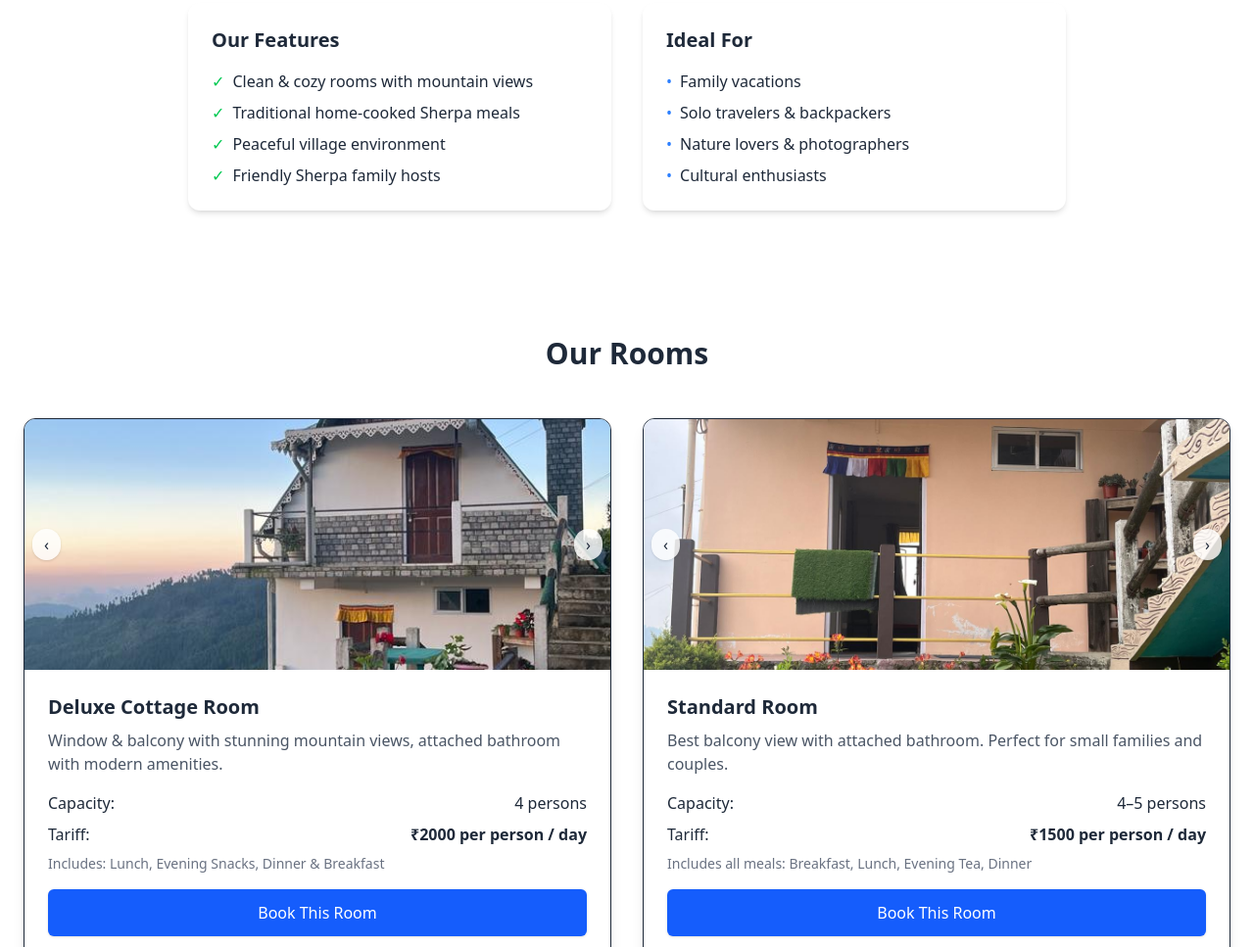
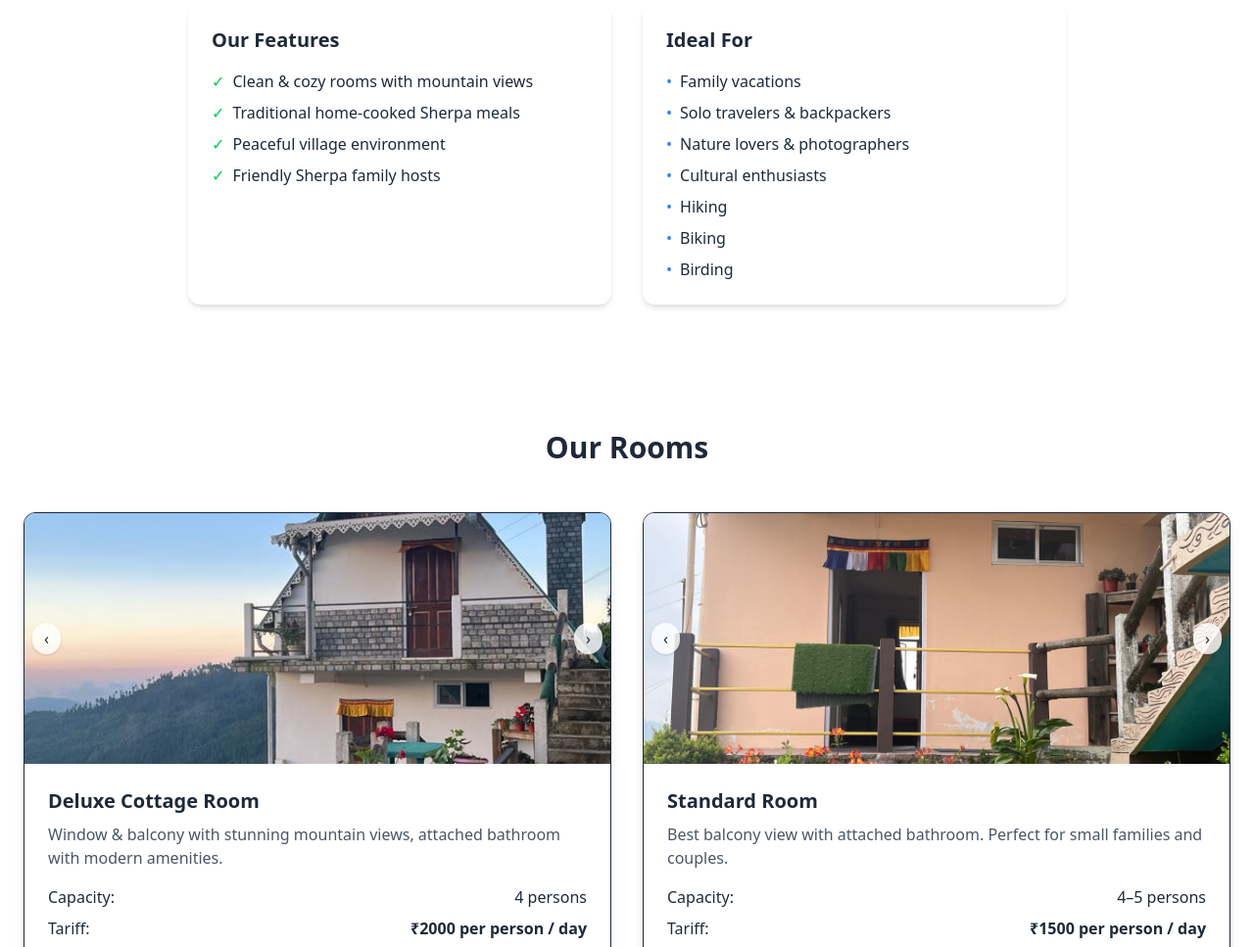
Before and after one commit to softwareNoZero/sherpa-community-homestay, a plain HTML site: page index.html in a window 1280 px wide. Shown: the part 969-1936 px from the top of the page at 98% size. Drawn offline with nearby package versions, Linux system fonts and the light colour scheme.

Commit message:
Add new activities to the list in index.html

```diff
--- a/index.html
+++ b/index.html
@@ -129,6 +129,18 @@
           <li class="flex items-center">
             <span class="text-blue-500 mr-2">•</span>
             Cultural enthusiasts
+          </li>
+          <li class="flex items-center">
+            <span class="text-blue-500 mr-2">•</span>
+            Hiking
+          </li>
+          <li class="flex items-center">
+            <span class="text-blue-500 mr-2">•</span>
+            Biking
+          </li>
+          <li class="flex items-center">
+            <span class="text-blue-500 mr-2">•</span>
+            Birding
           </li>
         </ul>
       </div>
```
